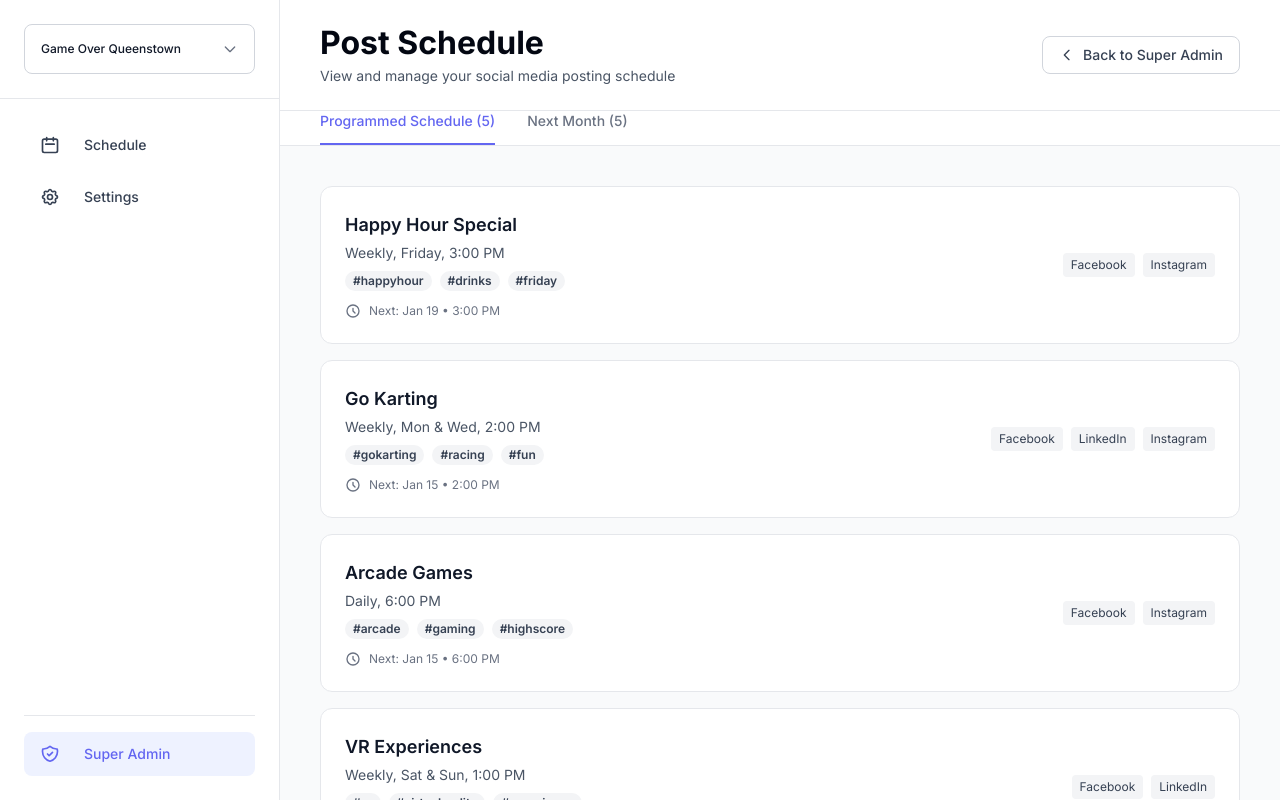
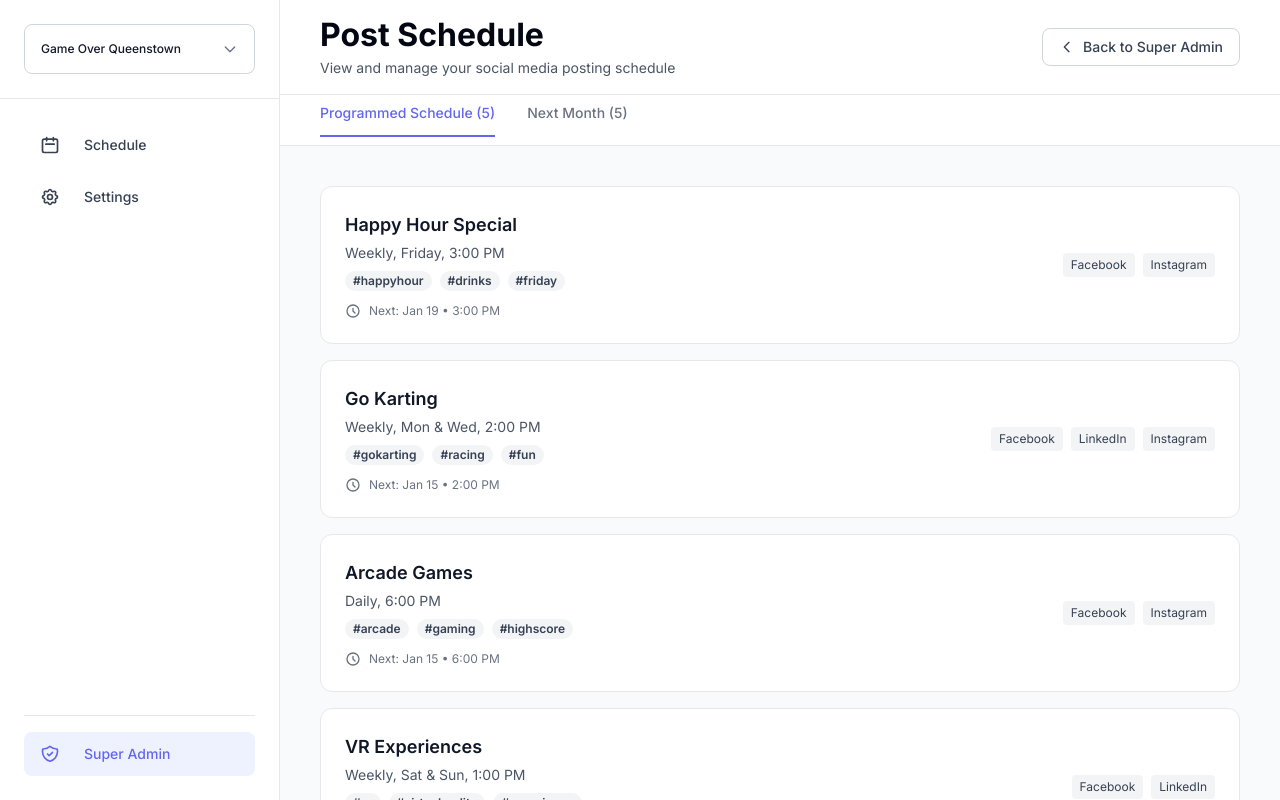
Before and after one commit to andrewferdinando/ferdyv2, a Next.js app: page /super-admin/post-schedule in a window 1280 px wide. Built offline with nearby package versions, Linux system fonts and the light colour scheme.

Commit message:
Fix header spacing: reduce padding between title/subtitle and tabs

```diff
--- a/src/app/super-admin/post-schedule/page.tsx
+++ b/src/app/super-admin/post-schedule/page.tsx
@@ -204,7 +204,7 @@ export default function PostSchedulePage() {
     <AppLayout>
       <div className="flex-1 overflow-auto">
         {/* Header */}
-        <div className="bg-white border-b border-gray-200 px-4 sm:px-6 lg:px-10 py-6">
+        <div className="bg-white border-b border-gray-200 px-4 sm:px-6 lg:px-10 py-4">
           <div className="flex items-center justify-between">
             <div>
               <h1 className="text-2xl sm:text-3xl lg:text-[32px] font-bold text-gray-950 leading-[1.2]">Post Schedule</h1>
@@ -223,7 +223,7 @@ export default function PostSchedulePage() {
         </div>
 
         {/* Tabs */}
-        <div className="bg-white border-b border-gray-200 px-4 sm:px-6 lg:px-10">
+        <div className="bg-white border-b border-gray-200 px-4 sm:px-6 lg:px-10 py-2">
           <div className="flex flex-wrap gap-4 sm:gap-8">
             <button
               onClick={() => setActiveTab('programmed')}
```
